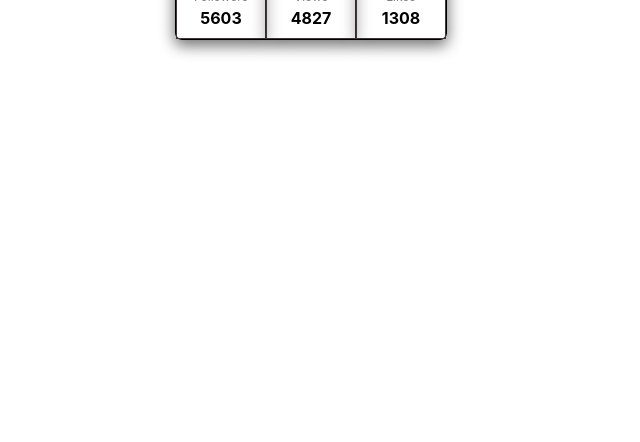
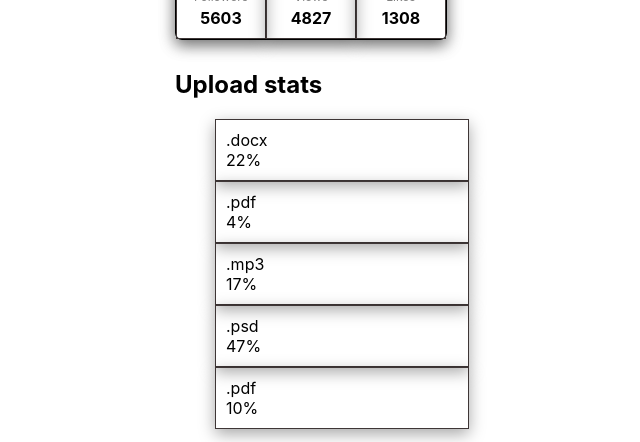
Before and after one commit to KanterIV/goit-react-hw-01-components, a React (Create React App) app: page / in a window 1280 px wide. Shown: the part 362-804 px from the top of the page, without its empty margins (329-969 px from the left). Built offline with nearby package versions, Linux system fonts and the light colour scheme.

Commit message:
Added Statistics and StatisticsItem components

```diff
--- a/src/App.jsx
+++ b/src/App.jsx
@@ -1,5 +1,7 @@
 import { Profile } from 'components/Profile/Profile';
 import user from './user';
+import { Statistics } from 'components/Statistics/Statistics';
+import data from './data';
 
 const userLables = {
   followers: 'Followers',
@@ -10,6 +12,7 @@
 
 export const App = () => {
   return (
+    <>
       <Profile
         username={user.username}
         tag={user.tag}
@@ -19,5 +22,8 @@
       >
         {userLables}
       </Profile>
+
+      <Statistics title="Upload stats" stats={data} />
+    </>
   );
 };
--- /dev/null
+++ b/src/components/Statistics/Statistics.jsx
@@ -0,0 +1,21 @@
+import { StatisticsItem } from 'components/StatisticsItem/StatisticsItem';
+import css from './Statistics.module.css';
+
+export const Statistics = ({ title, stats }) => {
+  return (
+    <section className={css.statistics}>
+      {title && <h2 className={css.title}>{title}</h2>}
+      <ul className={css.statList}>
+        {stats.map(stat => {
+          return (
+            <StatisticsItem
+              key={stat.id}
+              label={stat.label}
+              percentage={stat.percentage}
+            ></StatisticsItem>
+          );
+        })}
+      </ul>
+    </section>
+  );
+};
--- /dev/null
+++ b/src/components/Statistics/Statistics.module.css
@@ -0,0 +1,6 @@
+.statistics {
+}
+.title {
+}
+.statList {
+}
--- /dev/null
+++ b/src/components/StatisticsItem/StatisticsItem.jsx
@@ -0,0 +1,10 @@
+import css from './StatisticsItem.module.css';
+
+export const StatisticsItem = ({ label, percentage }) => {
+  return (
+    <li className={css.item}>
+      <span className={css.label}>{label}</span>
+      <span className={css.percentage}>{`${percentage}%`}</span>
+    </li>
+  );
+};
--- /dev/null
+++ b/src/components/StatisticsItem/StatisticsItem.module.css
@@ -0,0 +1,9 @@
+.item {
+  display: block;
+}
+.label {
+  display: block;
+}
+.percentage {
+  display: block;
+}
--- /dev/null
+++ b/src/data.json
@@ -0,0 +1,7 @@
+[
+  { "id": "id-1", "label": ".docx", "percentage": 22 },
+  { "id": "id-2", "label": ".pdf", "percentage": 4 },
+  { "id": "id-3", "label": ".mp3", "percentage": 17 },
+  { "id": "id-4", "label": ".psd", "percentage": 47 },
+  { "id": "id-5", "label": ".pdf", "percentage": 10 }
+]
```
Lines whose indentation alone changed are shown as unchanged.
